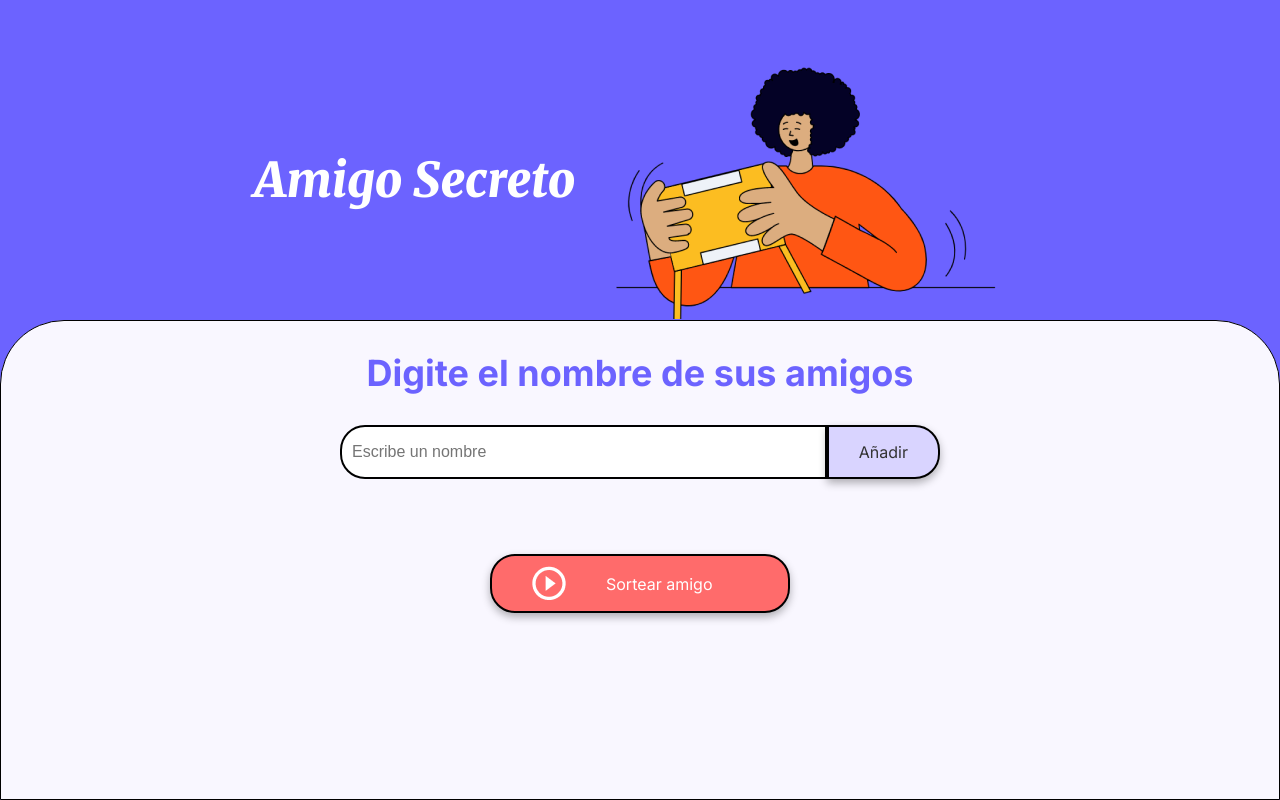
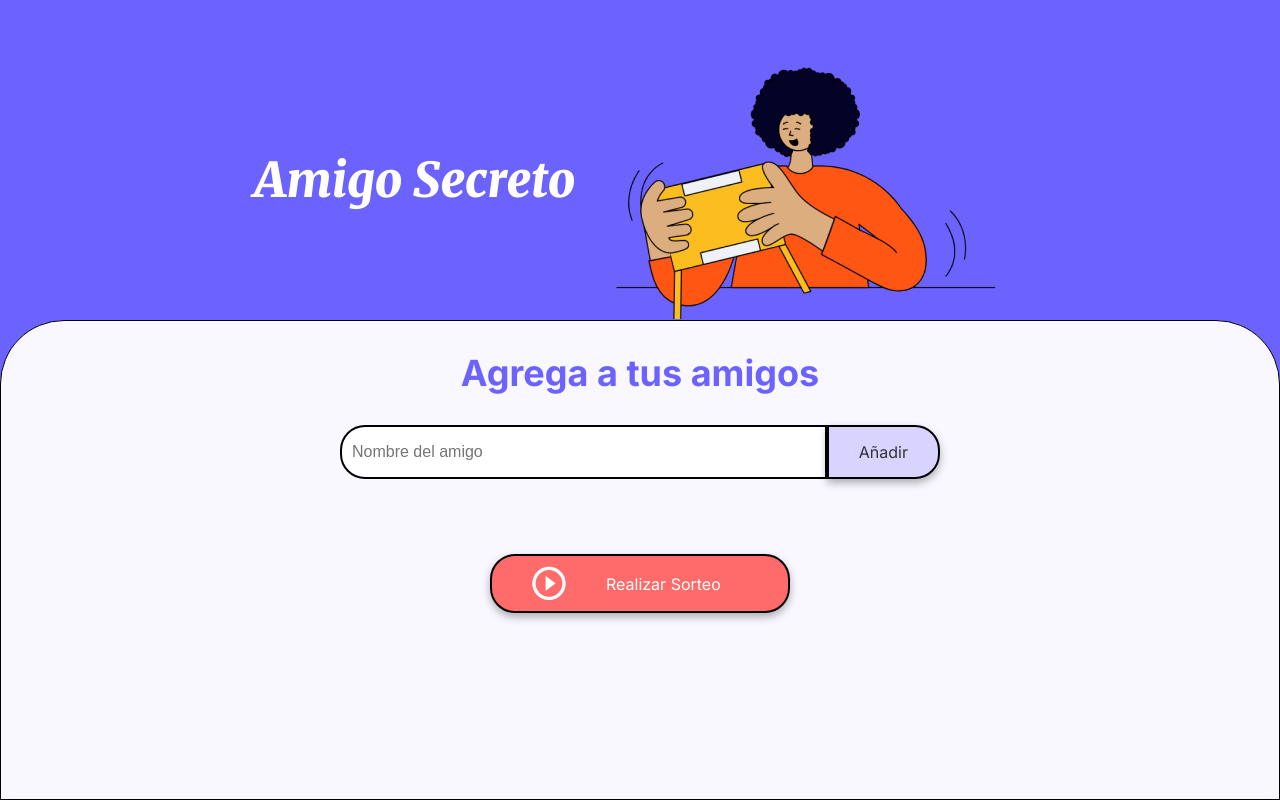
Before and after one commit to RaqDxs/amigoSecreto, a plain HTML site: page index.html in a window 1280 px wide. Drawn offline with Linux system fonts and the light colour scheme.

Commit message:
Mensajes mas claros y especificos

```diff
--- a/index.html
+++ b/index.html
@@ -2,6 +2,7 @@
 <html lang="es">
 <head>
     <meta charset="UTF-8">
+    <meta name="description" content="Aplicación para sortear amigos secretos">
     <meta name="viewport" content="width=device-width, initial-scale=1.0">
     <link rel="stylesheet" href="style.css">
     <link rel="preconnect" href="https://fonts.googleapis.com">
@@ -18,9 +19,9 @@
         </header>
 
         <section class="input-section">
-            <h2 class="section-title">Digite el nombre de sus amigos</h2>
+            <h2 class="section-title">Agrega a tus amigos</h2>
             <div class="input-wrapper">
-                <input type="text" id="amigo" class="input-name" placeholder="Escribe un nombre">
+                <input type="text" id="amigo" class="input-name" placeholder="Nombre del amigo">
                 <button class="button-add" onclick="agregarAmigo()">Añadir</button>
             </div>
 
@@ -30,7 +31,7 @@
             <div class="button-container">
                 <button class="button-draw" onclick="sortearAmigo()" aria-label="Sortear amigo secreto">
                     <img src="assets/play_circle_outline.png" alt="Ícono para sortear">
-                    Sortear amigo
+                    Realizar Sorteo
                 </button>
             </div>
         </section>
```
